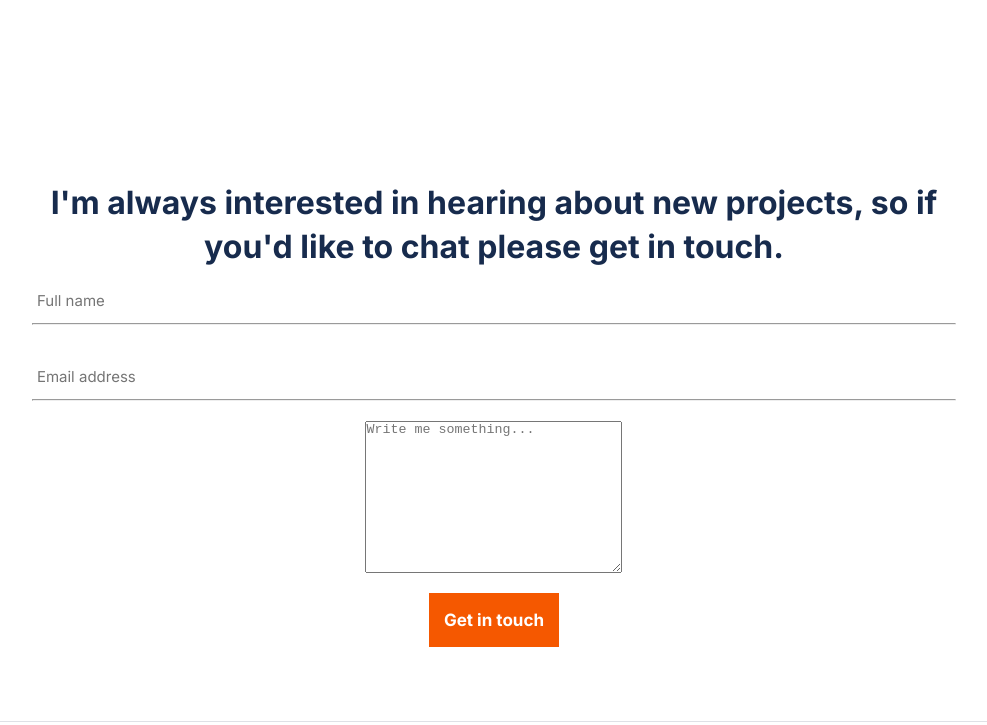
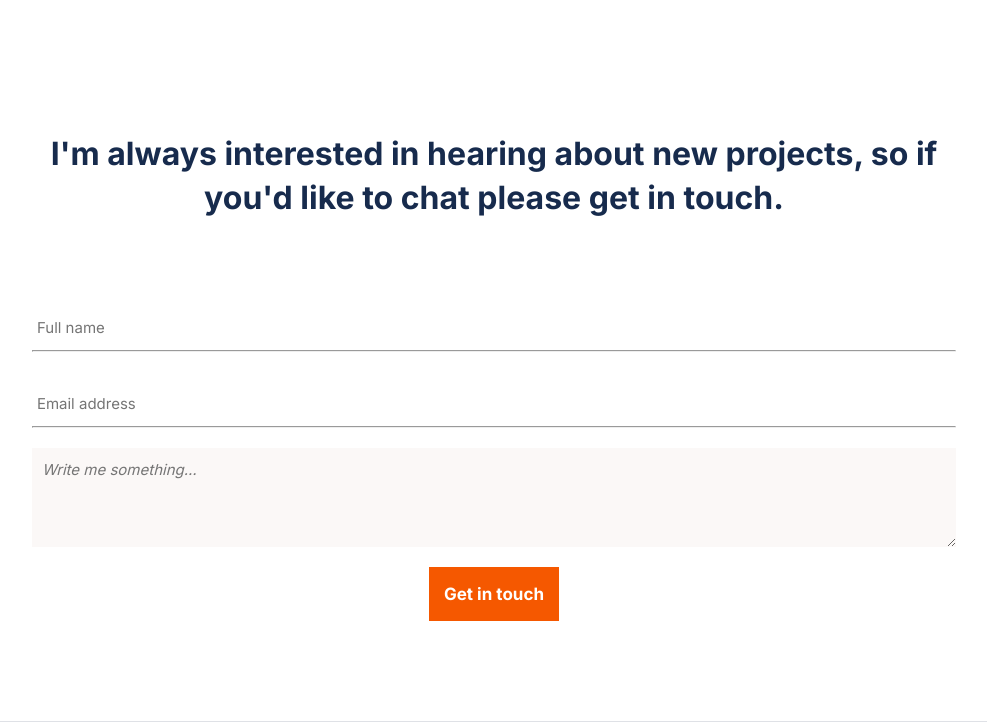
Before and after one commit to H-Ramalan/portfolio-mobile-first, a website: page index.html in a window 1280 px wide. Shown: the part 7543-8268 px from the top of the page, without its empty margins (38-1025 px from the left). Drawn offline with Linux system fonts and the light colour scheme.

Commit message:
Contribute to this project
I'm a coding partner and I contribute to project about form using css

```diff
--- a/style.css
+++ b/style.css
@@ -499,3 +499,16 @@ hr {
 .footer-icons > li:last-of-type {
   margin-right: 20px;
 }
+.textarea {
+  background-color: #fbf8f7;
+  height: 20%;
+  font-family: "Inter", sans-serif;
+  font-size: 15px;
+  font-style: italic;
+  font-weight: 400;
+  line-height: 24px;
+  width: 95%;
+  color: #1b1a19;
+  border: none;
+  padding: 10px 0 0 10px;
+}
```
